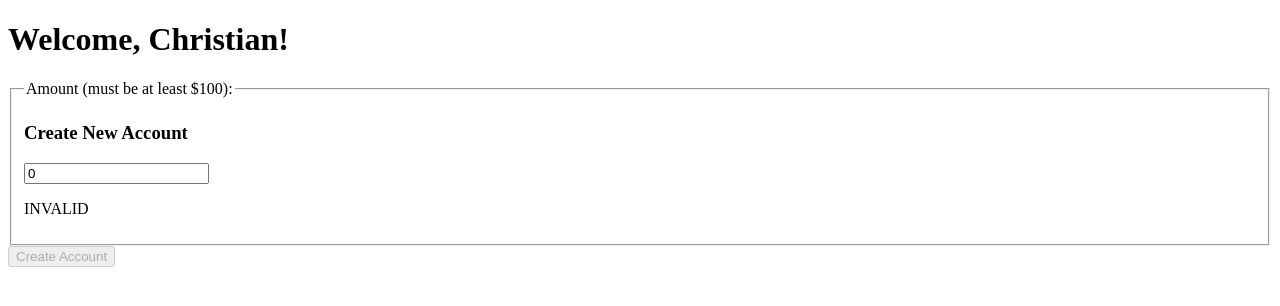
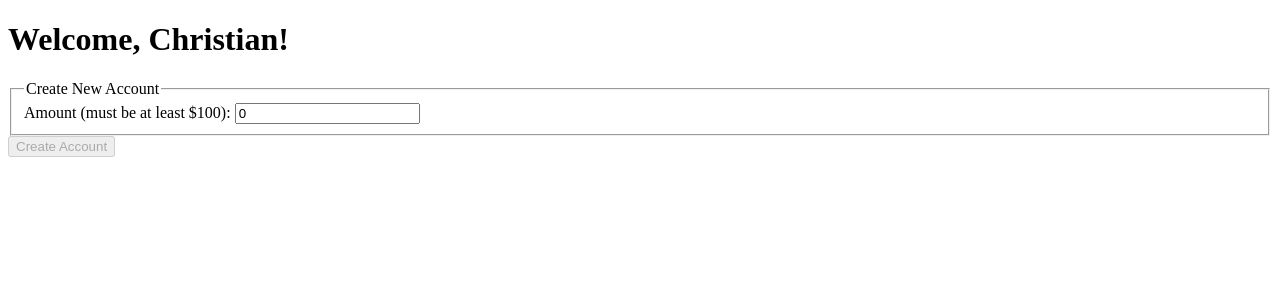
Before and after one commit to cramon-dev/banking-app, an Angular app in the folder banking-app/: page / in a window 1280 px wide. Shown: the top 306 px of the page. Built offline with nearby package versions, Linux system fonts and the light colour scheme; what js-guid would draw is missing.

Commit message:
Final thoughts.

```diff
--- a/banking-app/src/app/account-info/account-info.component.css
+++ b/banking-app/src/app/account-info/account-info.component.css
@@ -0,0 +1,5 @@
+.account-info {
+  border: 1px solid black;
+  padding: 0 10px 0 10px;
+  margin: 10px 0 10px 0;
+}
--- a/banking-app/src/app/account-info/account-info.component.html
+++ b/banking-app/src/app/account-info/account-info.component.html
@@ -1,10 +1,11 @@
+<div class="account-info">
   <h3>Account Number: {{ account.accountNumber }}</h3>
   <p>Balance: {{ account.balance | currency }}</p>
   <form [formGroup]="transactionForm">
     <fieldset>
-    <h4>Withdraw / Deposit</h4>
-    <legend>Amount: </legend>
-    <input type="number" formControlName="amount"/>
+      <legend>Withdraw / Deposit</legend>
+      <label for="amount">Withdraw / Deposit</label>
+      <input type="number" name="amount" formControlName="amount"/>
     </fieldset>
     <p *ngIf="formTouched && inputtedAmount?.errors?.deposit.tooMuch">
       Deposits cannot exceed $10,000.
@@ -29,3 +30,4 @@
     <p>Amount: {{ transaction.amount | currency }}</p>
     <p>Date: {{transaction.date | date:'medium'}} </p>
   </div>
+</div>
--- a/banking-app/src/app/dashboard/dashboard.component.html
+++ b/banking-app/src/app/dashboard/dashboard.component.html
@@ -1,22 +1,21 @@
 <h1>Welcome, {{ user.name }}!</h1>
-<div *ngIf="hasAccounts">
-  <div *ngFor="let account of user.accounts">
-    <app-account-info [account]="account" (delete)="delete($event)"></app-account-info>
-  </div>
-</div>
 <form [formGroup]="accountForm">
   <fieldset>
-    <h3>Create New Account</h3>
-    <legend>Amount (must be at least $100): </legend>
-    <input type="number" formControlName="amount"/>
+    <legend>Create New Account</legend>
+    <label for="amount">Amount (must be at least $100): </label>
+    <input type="number" name="amount" formControlName="amount"/>
     <p *ngIf="formTouched && inputtedAmount?.errors?.deposit.tooMuch">
       Invalid amount. Deposits cannot exceed $10,000.
     </p>
     <p *ngIf="formTouched && inputtedAmount?.errors?.deposit.notEnough">
       Invalid amount. Deposits must be at least $100.
     </p>
-    <p>{{ accountForm.status }}</p>
   </fieldset>
   <!-- TODO - What if we need to add more functionality to this form in the future? Would need to consult the form for ANY errors. -->
   <button (click)="create()" [disabled]="(!formTouched || inputtedAmount?.errors) ? true : null">Create Account</button>
 </form>
+<div *ngIf="hasAccounts">
+  <div *ngFor="let account of user.accounts">
+    <app-account-info [account]="account" (delete)="delete($event)"></app-account-info>
+  </div>
+</div>
```
Also changed, not shown: 1 other file (tests, documents, lock files or other folders). Lines whose indentation alone changed are shown as unchanged.
